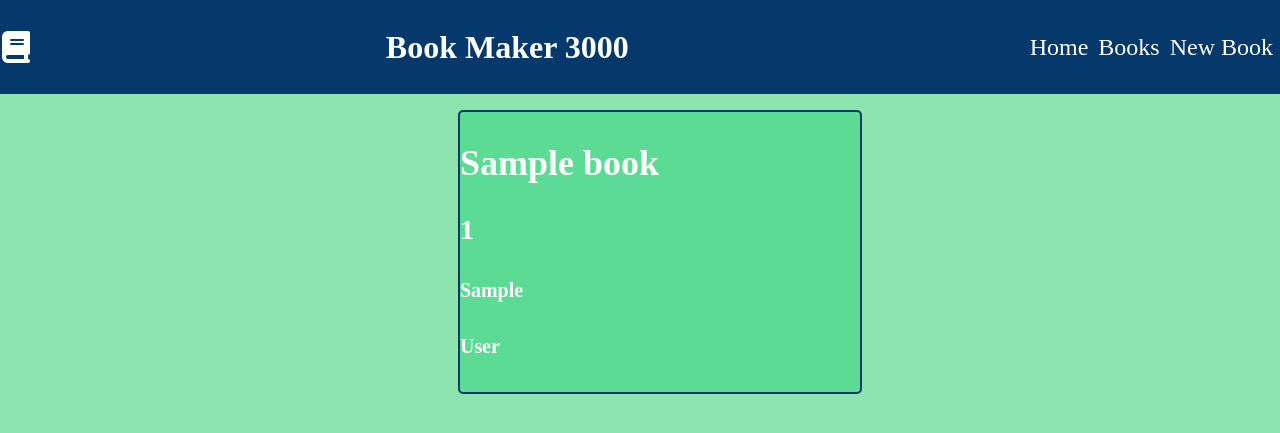
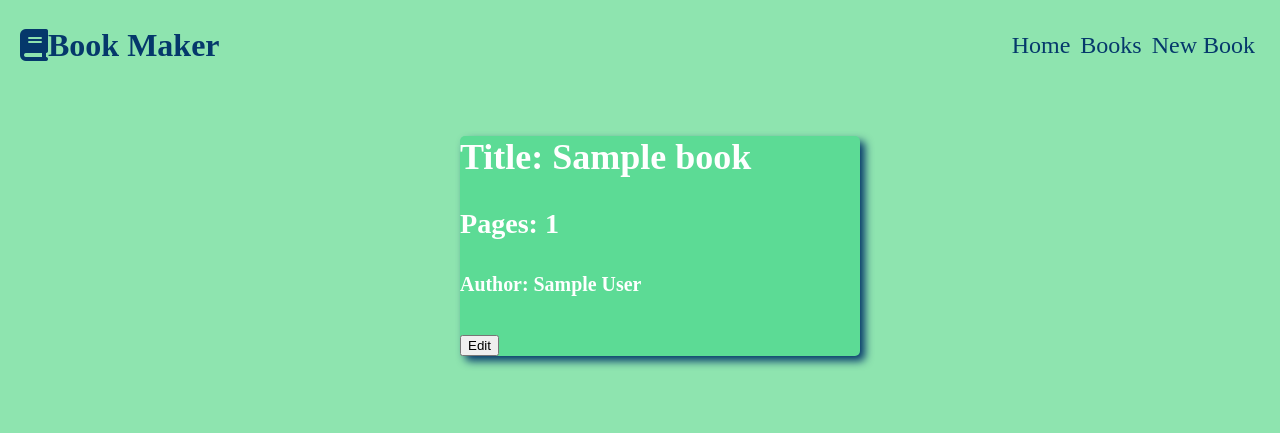
Before and after one commit to chrisholtt/Library_lab, a Flask app: template templates/books/index.html in a window 1280 px wide. Shown: the top 433 px of the page. Run offline with Flask 2, Linux system fonts and the light colour scheme; the template is opened without the code that fills it: most values are stand-ins (such as "Sample title", 1, 10 or a date in 2020); some libraries are stand-ins or nearby versions.

Commit message:
some late night changes

```diff
--- a/static/style.css
+++ b/static/style.css
@@ -12,17 +12,17 @@ body {
 }
 
 #page-title {
-    color: white;
+    color: var(--blue);
     font-size: 2rem;
 }
 
 
 nav {
     display: flex;
-    background-color: var(--blue);
+    /* background-color: var(--blue); */
     align-items: center;
     justify-content: space-between;
-    padding: 2px;
+    margin: 0px 20px;
 }
 
 nav ul{
@@ -30,23 +30,23 @@ nav ul{
 }
 
 nav ul li {
-    padding: 5px;
     list-style-type: none;
 }
 
 
 nav ul li a{
     text-decoration: none;
-    color: white;
+    color: var(--blue);
     font-size: 1.5rem;
+    padding: 5px;
 }
 
 
 
 .book {
     background: var(--green);
+    box-shadow: 5px 5px 8px var(--blue);
     border-radius: 5px;
-    border: 2px solid var(--blue);
     width: 400px;
     height: auto;
     color: white;
@@ -57,8 +57,14 @@ nav ul li a{
     list-style-type: none;
 }
 
+.book-logo-wrapper{
+    display: flex;
+    justify-content: center;
+    align-items: center;
+}
+
 #book-logo{
-    color: white;
+    color: var(--blue);
     font-size: 2rem;
 }
 
--- a/templates/base.html
+++ b/templates/base.html
@@ -13,8 +13,10 @@
 <body>
     <header>
         <nav>
-            <i class="fa-solid fa-book" id="book-logo"></i>
-            <h1 id="page-title">Book Maker 3000</h1>
+            <div class="book-logo-wrapper">
+                <i class="fa-solid fa-book" id="book-logo"></i>
+                <h1 id="page-title">Book Maker</h1>
+            </div>
             <ul>
                 <li><a href="/">Home</a></li>
                 <li><a href="/books">Books</a></li>
--- a/templates/books/index.html
+++ b/templates/books/index.html
@@ -7,16 +7,18 @@
     <ul>
         <div class="book">
             <li>
-                <h2>{{ book.title }}</h2>
+                <h2>Title: {{ book.title }}</h2>
             </li>
             <li>
-                <h3>{{ book.pages }}</h3>
+                <h3>Pages: {{ book.pages }}</h3>
             </li>
             <li>
-                <h5>{{ book.author.first_name }}</h5>
+                <h5>Author: {{ book.author.first_name }} {{ book.author.last_name }}</h5>
             </li>
             <li>
-                <h5>{{ book.author.last_name }}</h5>
+                <form action="/books/edit/{{ book.id }}" , method="GET">
+                    <button>Edit</button>
+                </form>
             </li>
         </div>
     </ul>
```
Also changed, not shown: controllers/book_controller.py (+20 -1 lines), repositories/book_repository.py (+13 -1 lines), templates/books/edit.html (added, +31 -0 lines).
